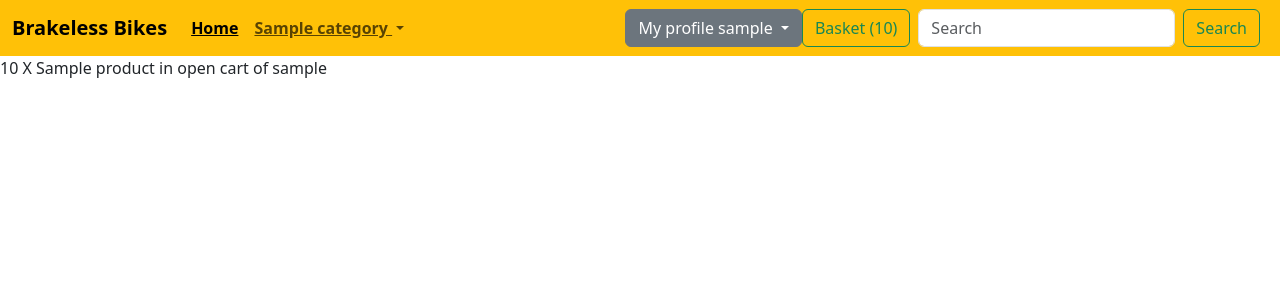
After one commit to madmad89/BrakelessBikeStore, a Django app: page /open-cart/ in a window 1280 px wide. The commit adds this page. Shown: the top 300 px of the page. Run offline with Django 4.2, Linux system fonts and the light colour scheme; a user stored in the database is signed in; tables that the repository leaves empty hold one stand-in row (values such as "Sample post").

Commit message:
update cart button

```diff
--- a/BrakelessBikeStore/context_processors.py
+++ b/BrakelessBikeStore/context_processors.py
@@ -1,5 +1,11 @@
-from brakeless_bike.models import Category
+from brakeless_bike.models import Category, Cart
 
 
 def navbar_data(request):
-    return {'categories': Category.objects.filter(parent_category=None)}
+    if request.user.is_authenticated:
+        open_cart, created = Cart.objects.get_or_create(user=request.user, status='open')
+        cart_items = open_cart.cartitem_set.all()
+        product_count = sum([cart_item.quantity for cart_item in cart_items])
+    else:
+        product_count = 0
+    return {'categories': Category.objects.filter(parent_category=None), 'product_count': product_count}
--- a/brakeless_bike/admin.py
+++ b/brakeless_bike/admin.py
@@ -1,10 +1,10 @@
 from django.contrib import admin
-from brakeless_bike.models import Category, Product
+from brakeless_bike.models import *
 
 # Register your models here.
 
 
 admin.site.register(Category)
 admin.site.register(Product)
-# admin.site.register(BikeComponents)
-# admin.site.register(RiderApparel)
+admin.site.register(Cart)
+admin.site.register(CartItem)
--- a/brakeless_bike/models.py
+++ b/brakeless_bike/models.py
@@ -1,3 +1,4 @@
+from django.contrib.auth.models import User
 from django.db import models
 
 
@@ -29,29 +30,22 @@ class Product(models.Model):
         return self.name
 
 
-# class BikeComponents(models.Model):
-#     name = models.CharField(max_length=300)
-#     description = models.TextField()
-#     price = models.DecimalField(max_digits=10, decimal_places=2)
-#     stock = models.BooleanField(default=True)
-#     category = models.ForeignKey(Category, on_delete=models.CASCADE)
-#     image = models.ImageField(upload_to='static/bicycle_images/', null=True, blank=True)
-#     special_price = models.DecimalField(max_digits=8, decimal_places=2, null=True, blank=True)
-#     special_price_valid_until = models.DateField(null=True, blank=True)
-#
-#     def __str__(self):
-#         return self.name
-#
-#
-# class RiderApparel(models.Model):
-#     name = models.CharField(max_length=300)
-#     description = models.TextField()
-#     size = models.CharField(max_length=155)
-#     category = models.ForeignKey(Category, on_delete=models.CASCADE)
-#     image = models.ImageField(upload_to='static/bicycle_images/', null=True, blank=True)
-#     special_price = models.DecimalField(max_digits=8, decimal_places=2, null=True, blank=True)
-#     special_price_valid_until = models.DateField(null=True, blank=True)
-#
-#     def __str__(self):
-#         return self.name
-#
+class Cart(models.Model):
+    STATUS = (
+        ('open', 'Open'),
+        ('closed', 'Closed'),
+    )
+    user = models.ForeignKey(User, on_delete=models.CASCADE)
+    status = models.CharField(max_length=50, choices=STATUS, default='open')
+
+    def __str__(self):
+        return f'{self.status} cart of {self.user}'
+
+
+class CartItem(models.Model):
+    product = models.ForeignKey(Product, on_delete=models.CASCADE)
+    quantity = models.PositiveIntegerField(default=0)
+    cart = models.ForeignKey(Cart, on_delete=models.CASCADE)
+
+    def __str__(self):
+        return f'{self.quantity} X {self.product} in {self.cart}'
--- a/brakeless_bike/urls.py
+++ b/brakeless_bike/urls.py
@@ -5,8 +5,8 @@ urlpatterns = [
     path('', views.home_page, name='home_page'),
     path('bikes/', views.bicycle_list, name='bicycle_list'),
     path('bike_details/', views.BicycleDetailsView.as_view(), name='bicycle_details'),
+    path('open-cart/', views.open_cart_view, name='open_cart'),
+    path('add-product-to-cart/', views.add_product_to_cart, name='add_product_to_cart'),
     path('category/<int:pk>/', views.CategoryDetailsView.as_view(), name='category_details'),
-    # path('bike_components/', views.bicycle_components_list, name='bicycle_components'),
-    # path('biker_apparel/', views.rider_apparel_list, name='biker_apparel'),
 
 ]
--- a/brakeless_bike/views.py
+++ b/brakeless_bike/views.py
@@ -1,7 +1,8 @@
+from django.contrib.auth.decorators import login_required
 from django.views.generic import DetailView, ListView
 
-from .models import Product, Category
-from django.shortcuts import render
+from .models import Product, Category, Cart, CartItem
+from django.shortcuts import render, redirect
 
 
 def home_page(request):
@@ -58,3 +59,20 @@ class CategoryDetailsView(DetailView):
         context['bicycles'] = products
         return context
     # permission_required = 'view_bicycle'
+
+
+@login_required
+def add_product_to_cart(request):
+    if request.method == 'POST':
+        open_cart, created = Cart.objects.get_or_create(user=request.user, status='open')
+        product_id = request.POST.get('product_id')
+        quantity = int(request.POST.get('quantity', 1))
+        cart_item, created = CartItem.objects.get_or_create(product_id=product_id, cart=open_cart)
+        cart_item.quantity += quantity
+        cart_item.save()
+    return redirect(request.META['HTTP_REFERER'])
+
+
+def open_cart_view(request):
+    open_cart, created = Cart.objects.get_or_create(user=request.user, status='open')
+    return render(request, 'open_cart.html', {'cart': open_cart})
--- a/templates/nav_bar.html
+++ b/templates/nav_bar.html
@@ -1,6 +1,6 @@
-<nav class="navbar navbar-expand-lg bg-warning">
+<nav class="navbar navbar-expand-xl bg-warning">
     <div class="container-fluid">
-        <a class="navbar-brand " href="{% url 'home_page' %}"><strong>Welcome to Brakeless Bikes</strong></a>
+        <a class="navbar-brand " href="{% url 'home_page' %}"><strong>Brakeless Bikes</strong></a>
         <button class="navbar-toggler" type="button" data-bs-toggle="collapse" data-bs-target="#navbarSupportedContent"
                 aria-controls="navbarSupportedContent" aria-expanded="false" aria-label="Toggle navigation">
             <span class="navbar-toggler-icon"></span>
@@ -9,25 +9,20 @@
             <ul class="navbar-nav me-auto mb-2 mb-lg-0">
                 <li class="nav-item">
                     <a class="nav-link active text-decoration-underline" aria-current="page"
-                       href="{% url 'home_page' %}"><strong>Home</strong></a>
+                        href="{% url 'home_page' %}"><strong>Home</strong></a>
                 </li>
-                {#                {% for category in categories %}#}
-                {#                    <li class="nav-item">#}
-                {#                        <a class="nav-link text-decoration-underline"#}
-                {#                           href="{% url 'category_details' category.id %}"><strong>{{ category.name }}</strong></a>#}
-{#                </li>#}
-                {#                {% endfor %}#}
-
                 {% for category in categories %}
                     <li class="nav-item dropdown">
                         <a class="nav-link dropdown-toggle text-decoration-underline" href="#" role="button"
-                           data-bs-toggle="dropdown"
-                           aria-expanded="false">
+                            data-bs-toggle="dropdown"
+                            aria-expanded="false">
                             <strong>{{ category.name }}</strong>
                         </a>
                         <ul class="dropdown-menu">
                             {% for subcategory in category.subcategories %}
-                                <li><a class="dropdown-item" href="{% url 'category_details' subcategory.id %}">{{ subcategory.name }}</a></li>
+                                <li><a class="dropdown-item"
+                                        href="{% url 'category_details' subcategory.id %}">{{ subcategory.name }}</a>
+                                </li>
                             {% endfor %}
                         </ul>
                     </li>
@@ -51,7 +46,7 @@
                 {% endif %}
             </div>
             <div>
-                <button class="btn btn-outline-success me-2" type="#">Basket</button>
+                <a class="btn btn-outline-success me-2" href="{% url 'open_cart' %}">Basket ({{ product_count }})</a>
             </div>
             <form class="d-flex" role="search">
                 <input class="form-control me-2" type="search" placeholder="Search" aria-label="Search">
--- /dev/null
+++ b/templates/open_cart.html
@@ -0,0 +1,14 @@
+{% extends 'base.html' %}
+
+{% load static %}
+
+{% block title %}Open cart{% endblock %}
+
+{% block content %}
+    <div>
+        {% for cart_item in cart.cartitem_set.all %}
+            {{ cart_item }}<br>
+        {% endfor %}
+    </div>
+
+{% endblock %}
```
Also changed, not shown: templates/bicycle_list.html (+7 -1 lines), templates/category_details.html (+8 -2 lines), templates/home_page.html (+0 -21 lines), db_old.sqlite3 (added), static/bicycle_images/M7_bars_njdKWCP.jpg (added), static/bicycle_images/megatower_53i7Ety.png (added).
